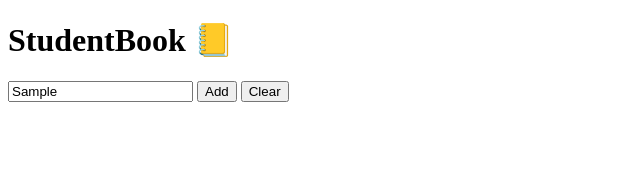
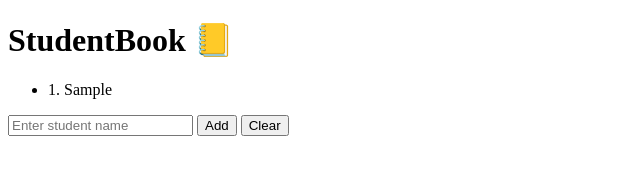
Before and after one commit to Namratawaje20/studentbook, a plain HTML site: page index.html in a window 1280 px wide. Both pictures are taken after typing "Sample" into the empty fields and a click on the button "Add". Shown: the whole page, without its empty margins (0-640 px from the left). Drawn offline with Linux system fonts and the light colour scheme.

Commit message:
added script tag

```diff
--- a/index.html
+++ b/index.html
@@ -15,5 +15,45 @@
             <button class="remove-input-btn" onclick="clearInput()">Clear</button>
         </div>
     </div>
+    <script>
+        // Array to hold student names
+        let students = [];
+
+        // Function to render the student list
+        function renderStudentList() {
+            const studentList = document.getElementById('studentList');
+            studentList.innerHTML = ''; // Clear existing list
+
+            students.forEach((student, index) => {
+                const li = document.createElement('li');
+                li.className = 'student-item';
+                li.innerHTML = `
+                    <span class="name">${index + 1}. ${student}</span>
+                `;
+                studentList.appendChild(li);
+            });
+        }
+
+        // Function to add a student to the list
+        function addStudent() {
+            const studentInput = document.getElementById('studentInput');
+            const studentName = studentInput.value.trim();
+
+            if (studentName !== '') {
+                students.push(studentName);
+                studentInput.value = ''; // Clear the input field
+                renderStudentList();
+            } else {
+                alert('Please enter a student name');
+            }
+        }
+
+        // Function to clear the input field
+        function clearInput() {
+            const studentInput = document.getElementById('studentInput');
+            studentInput.value = ''; // Clear the input field
+        }
+    </script>
+
 </body>
 </html>
```
